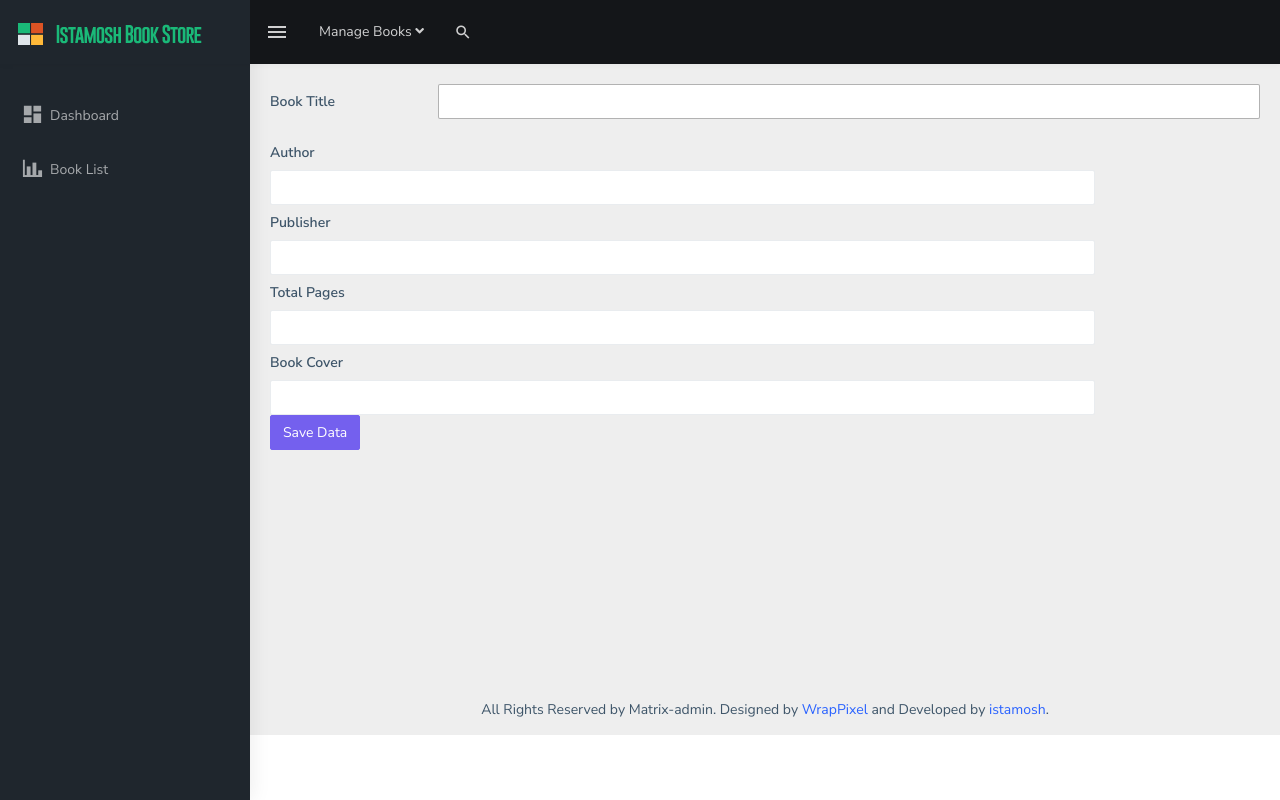
After one commit to istamosh/ci4-duta-academy, a CodeIgniter 4 app: the page made by app/Views/form_insert.php in a window 1280 px wide. The commit adds this page. Run offline with PHP 8.4 and a stand-in for CodeIgniter, Linux system fonts and the light colour scheme; the template is opened without the code that fills it, so the values that code supplies are empty; some libraries are stand-ins or nearby versions.

Commit message:
Added: Database connection mapping and Insert new book with duplicate, error, integer input handler

```diff
--- a/app/Config/Routes.php
+++ b/app/Config/Routes.php
@@ -19,4 +19,6 @@ $routes->get('/', 'Home');
 // makes localhost/book is designated at Book.php
 $routes->add('book', 'Book');
 $routes->add('home', 'Home');
-$routes->add('/book/new', 'Book::insert');
+$routes->add('/book/new', 'Book::formInsert');
+// adding save book routes, derived from form_insert.php
+$routes->add('/book/save', 'Book::save');
--- /dev/null
+++ b/app/Views/form_insert.php
@@ -0,0 +1,123 @@
+<!-- redirected from app/Controller/Book.php index() -->
+
+<!-- borrowing from layouts/matrix/ -->
+<?= $this->extend('layouts/matrix') ?>
+
+<!-- define content section -->
+<?= $this->section('content') ?>
+
+    <?php
+    if (session()->getFlashdata('error')):
+    ?>
+        <div class="alert alert-danger" role="alert">
+            <!-- classes above derived from (https://getbootstrap.com/docs/5.0/components/alerts/) -->
+            <!-- invoke this particular code from Book.php -->
+            <?= session()->getFlashdata('error')?>
+        </div>
+    <?php
+    endif;
+    ?>
+
+    <div class="row">
+        <div class="col">
+            <!-- /book/save will be routed to Book.php->save() -->
+            <form action="/book/save" method="post">
+                <!-- cross site request forgery - hidden input field -->
+                <?= csrf_field(); ?>
+
+                <div class="row mb-3">
+                    <label for="title" class="col-sm-2 col-form-label">Book Title</label>
+                    <div class="col-sm-10">
+                        <!-- if data validation has error, points to the error sector form -->
+                        <!-- using data validator component as $validation from Book.php -->
+                        <!-- grab value from last input form -->
+                        <input
+                            type="text"
+                            class="form-control <?= ($validation->hasError('title')) ? 'is-invalid' : ''; ?>"
+                            name="title"
+                            id="id_title"
+                            value="<?= old("title") ?>"
+                            autofocus
+                        >
+
+                        <!-- feedback from corresponding form -->
+                        <div id="titleFeedback" class="invalid-feedback">
+                            <?= $validation->getError('title') ?>
+                        </div>
+                    </div>
+                </div>
+                <div class="row-mb-3">
+                    <label for="author" class="col-sm-2 col-form-label">Author</label>
+                    <div class="col-sm-10">
+                        <input
+                            type="text"
+                            class="form-control <?= ($validation->hasError('author')) ? 'is-invalid' : ''; ?>"
+                            name="author"
+                            id="id_author"
+                            value="<?= old("author") ?>"
+                        >
+
+                        <!-- feedback from corresponding form -->
+                        <div id="authorFeedback" class="invalid-feedback">
+                            <?= $validation->getError('author') ?>
+                        </div>
+                    </div>
+                </div>
+                <div class="row-mb-3">
+                    <label for="publisher" class="col-sm-2 col-form-label">Publisher</label>
+                    <div class="col-sm-10">
+                        <input
+                            type="text"
+                            class="form-control <?= ($validation->hasError('publisher')) ? 'is-invalid' : ''; ?>"
+                            name="publisher"
+                            id="id_publisher"
+                            value="<?= old("publisher") ?>"
+                        >
+
+                        <!-- feedback from corresponding form -->
+                        <div id="publisherFeedback" class="invalid-feedback">
+                            <?= $validation->getError('publisher') ?>
+                        </div>
+                    </div>
+                </div>
+                <div class="row-mb-3">
+                    <label for="total_pages" class="col-sm-2 col-form-label">Total Pages</label>
+                    <div class="col-sm-10">
+                        <input
+                            type="number"
+                            class="form-control <?= ($validation->hasError('total_pages')) ? 'is-invalid' : ''; ?>"
+                            name="total_pages"
+                            id="id_total_pages"
+                            value="<?= old("total_pages") ?>"
+                        >
+
+                        <!-- feedback from corresponding form -->
+                        <div id="total_pagesFeedback" class="invalid-feedback">
+                            <?= $validation->getError('total_pages') ?>
+                        </div>
+                    </div>
+                </div>
+                <div class="row-mb-3">
+                    <label for="book_cover" class="col-sm-2 col-form-label">Book Cover</label>
+                    <div class="col-sm-10">
+                        <input
+                            type="text"
+                            class="form-control <?= ($validation->hasError('book_cover')) ? 'is-invalid' : ''; ?>"
+                            name="book_cover"
+                            id="id_book_cover"
+                            value="<?= old("book_cover") ?>"
+                        >
+
+                        <!-- feedback from corresponding form -->
+                        <div id="book_coverFeedback" class="invalid-feedback">
+                            <?= $validation->getError('book_cover') ?>
+                        </div>
+                    </div>
+                </div>
+
+                <button type="submit" class="btn btn-primary">Save Data</button>
+            </form>
+
+        </div>
+    </div>
+<?= $this->endsection() ?>
--- a/app/Views/layouts/matrix.php
+++ b/app/Views/layouts/matrix.php
@@ -650,7 +650,8 @@
         <!-- ============================================================== -->
         <!-- Bread crumb and right sidebar toggle -->
         <!-- ============================================================== -->
-        <div class="page-breadcrumb">
+        <!-- Getting rid of Dashboard, Home > Library Top Center Breadcrumb navigation bar -->
+        <!-- <div class="page-breadcrumb">
           <div class="row">
             <div class="col-12 d-flex no-block align-items-center">
               <h4 class="page-title">Dashboard</h4>
@@ -666,7 +667,7 @@
               </div>
             </div>
           </div>
-        </div>
+        </div> -->
         <!-- ============================================================== -->
         <!-- End Bread crumb and right sidebar toggle -->
         <!-- ============================================================== -->
```
Also changed, not shown: app/Controllers/Book.php (+51 -2 lines), app/Models/dbBookModel.php (added, +26 -0 lines), app/Views/book_list.php (+14 -8 lines), app/Views/insert_new.php (deleted, +0 -51 lines).
